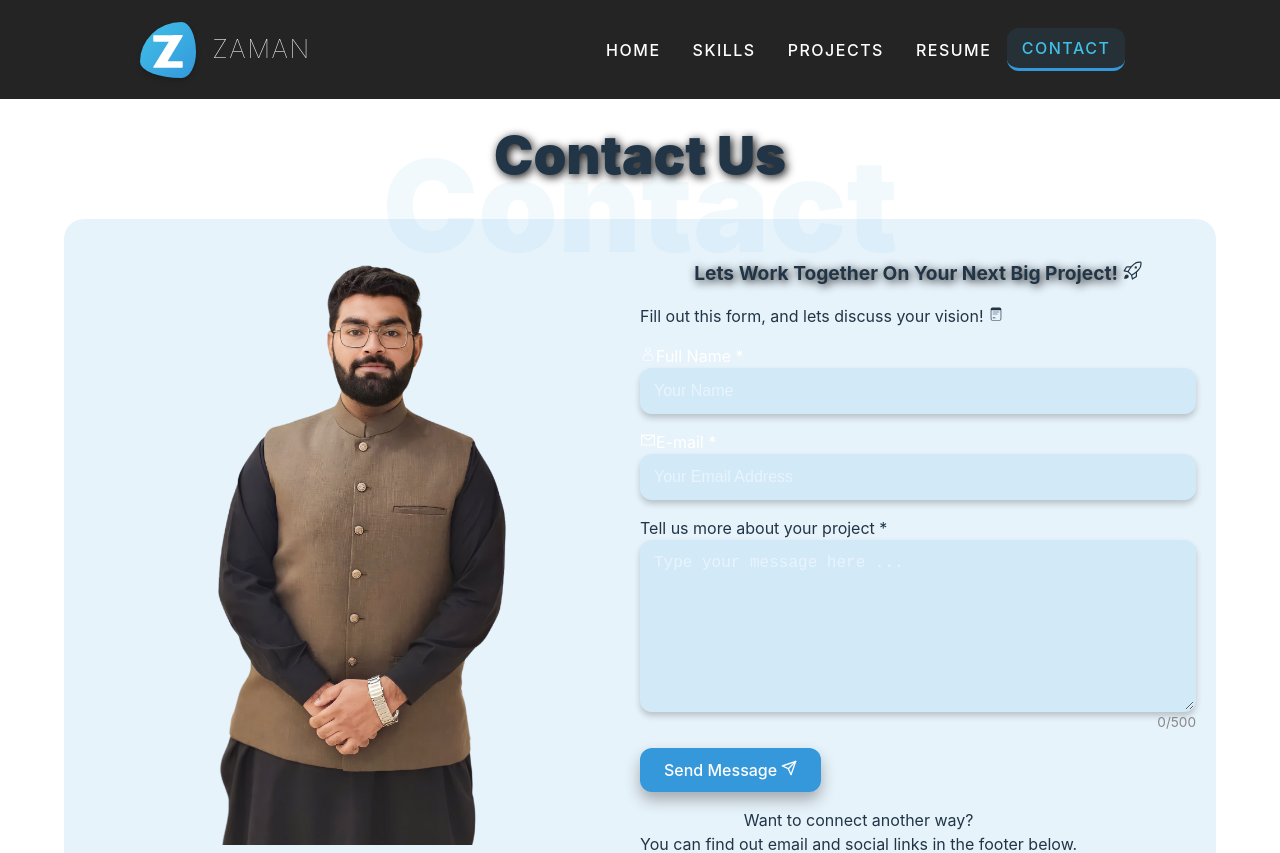
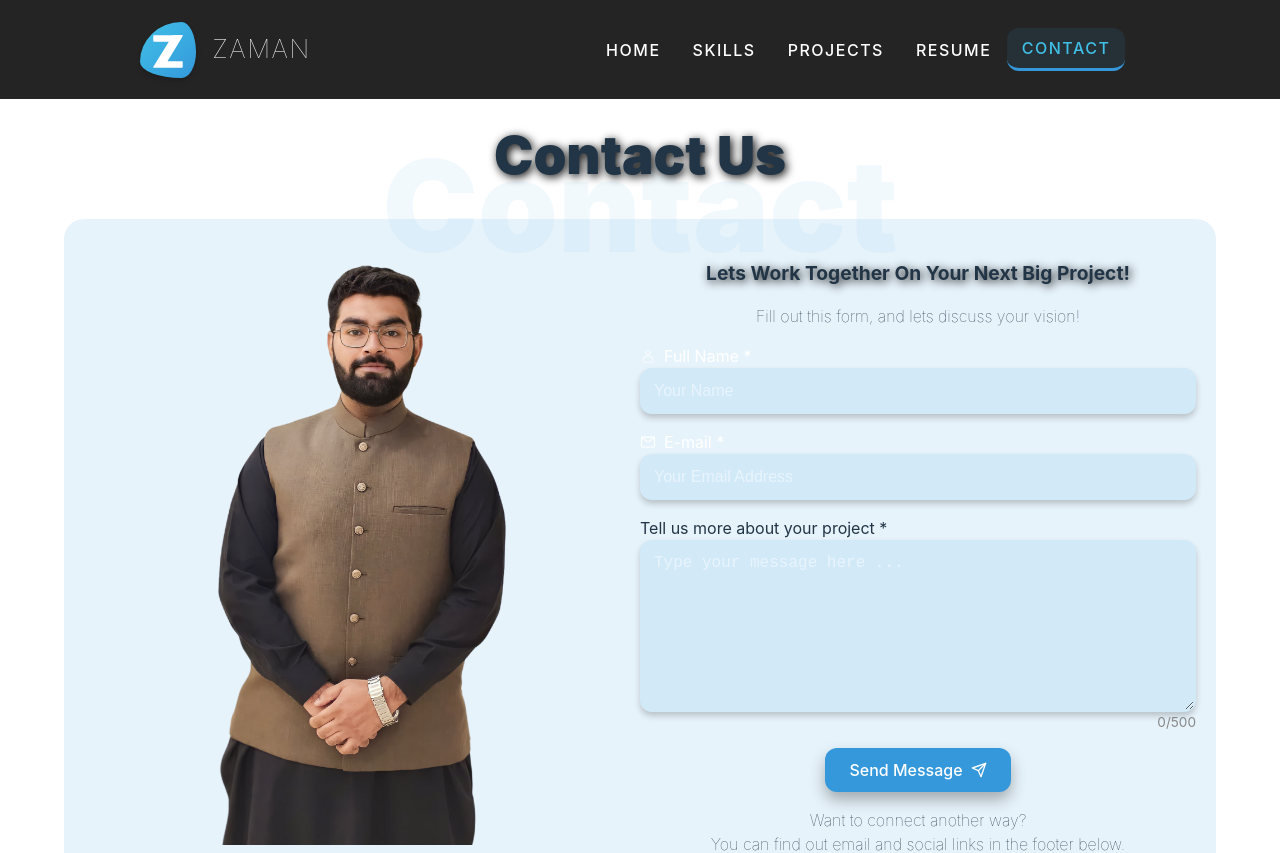
Before and after one commit to zamanmughal98/Zaman-Portfolio-React, a React (Vite) app: page /contact in a window 1280 px wide. Shown: the top 853 px of the page. Built offline with nearby package versions, Linux system fonts and the light colour scheme; no server answers.

Commit message:
refactor: removed the Unnecessary icons and adjust their Css

```diff
--- a/src/components/contact/ContactMeForm.jsx
+++ b/src/components/contact/ContactMeForm.jsx
@@ -1,7 +1,5 @@
 import { useState } from 'react';
 
-import { GoRocket } from 'react-icons/go';
-import { CiMemoPad } from 'react-icons/ci';
 import { CiUser } from 'react-icons/ci';
 import { AiOutlineMail } from 'react-icons/ai';
 import { FiSend } from 'react-icons/fi';
@@ -134,12 +132,12 @@ const ContactMeForm = () => {
 
   return (
     <form onSubmit={handleSubmit} className="contactmeForm" noValidate>
-      <div className="contactHeadline iconsWrapper">
-        Lets Work Together On Your Next Big Project! <GoRocket />
+      <div className="contactHeadline">
+        Lets Work Together On Your Next Big Project!
       </div>
 
-      <div className="iconsWrapper alignSelfCenter">
-        Fill out this form, and lets discuss your vision! <CiMemoPad />
+      <div className="contactSubHeading">
+        Fill out this form, and lets discuss your vision!
       </div>
 
       <div className="errorFieldGroup">
@@ -223,7 +221,7 @@ const ContactMeForm = () => {
         )}
       </button>
 
-      <div className="alignSelfCenter">
+      <div className="contactSubHeading">
         Want to connect another way? <br />
         You can find out email and social links in the footer below.
       </div>
--- a/src/styles/ContactMe.css
+++ b/src/styles/ContactMe.css
@@ -32,11 +32,23 @@
   gap: 1rem;
 }
 
+.iconsWrapper {
+  display: flex;
+  justify-content: center;
+  align-items: center;
+  gap: 0.5rem;
+}
+
 .contactHeadline {
   font-size: 1.2rem;
   font-weight: bold;
   align-self: center;
   text-shadow: 2px 2px 10px rgba(0, 0, 0, 1);
+}
+
+.contactSubHeading{
+  align-self: center;
+  font-weight: 100;
 }
 
 .errorFieldGroup {
@@ -108,6 +120,7 @@
   box-shadow: 0 8px 15px rgba(0, 0, 0, 0.3);
   transition: all 1s ease-in-out;
   box-sizing: border-box;
+  align-self: center;
 }
 
 .messageSubmitButton:hover {
@@ -136,6 +149,7 @@
   .contactMeWrapper {
     flex-direction: column;
     padding: 1.25rem 0.625rem;
+    gap: 1.5rem;
   }
 
   .contactmeImageContainer {
@@ -164,7 +178,6 @@
     width: 50%;
     font-size: 0.9rem;
     padding: 0.6rem 1.25rem;
-    align-self: center;
   }
 }
 
```
